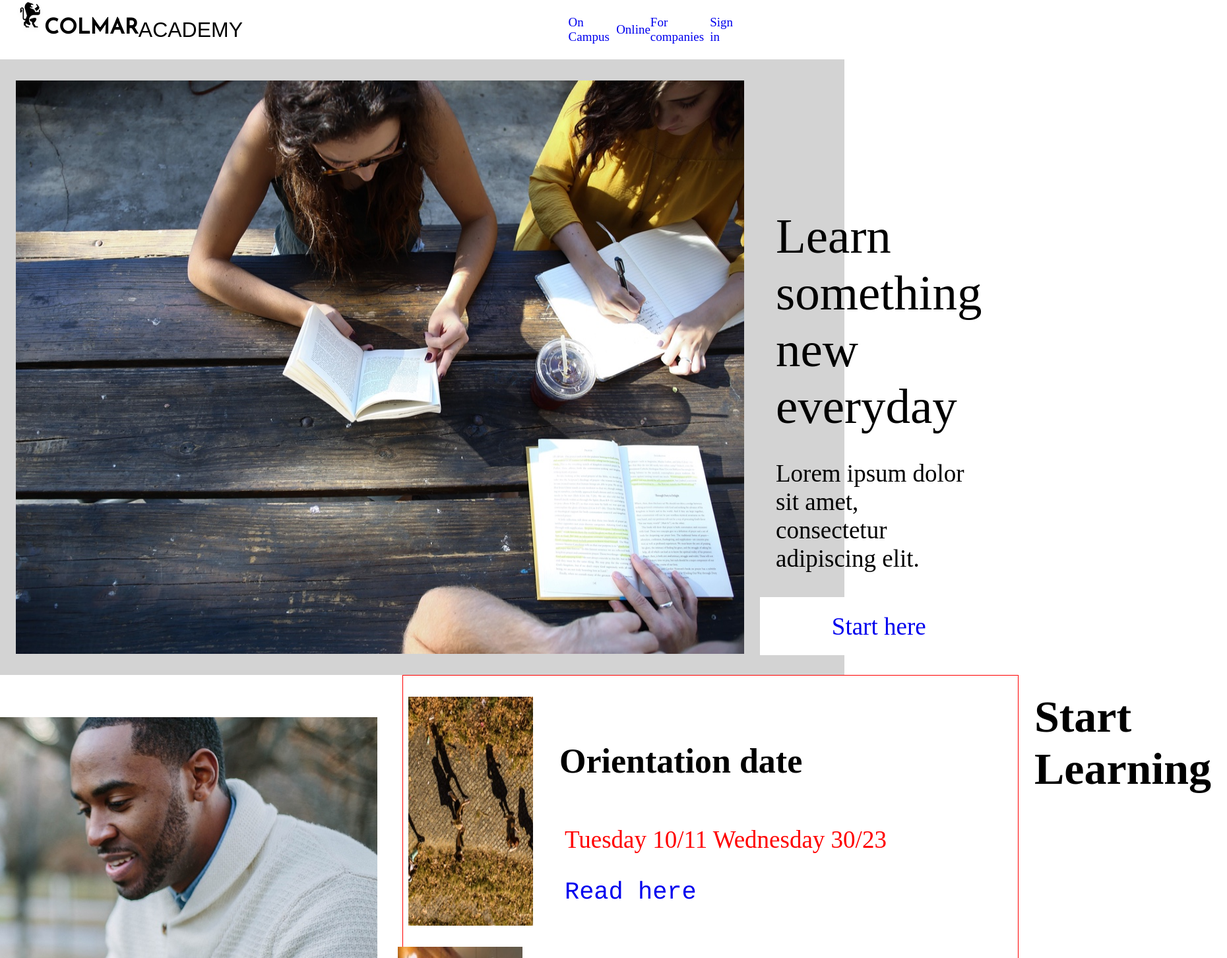
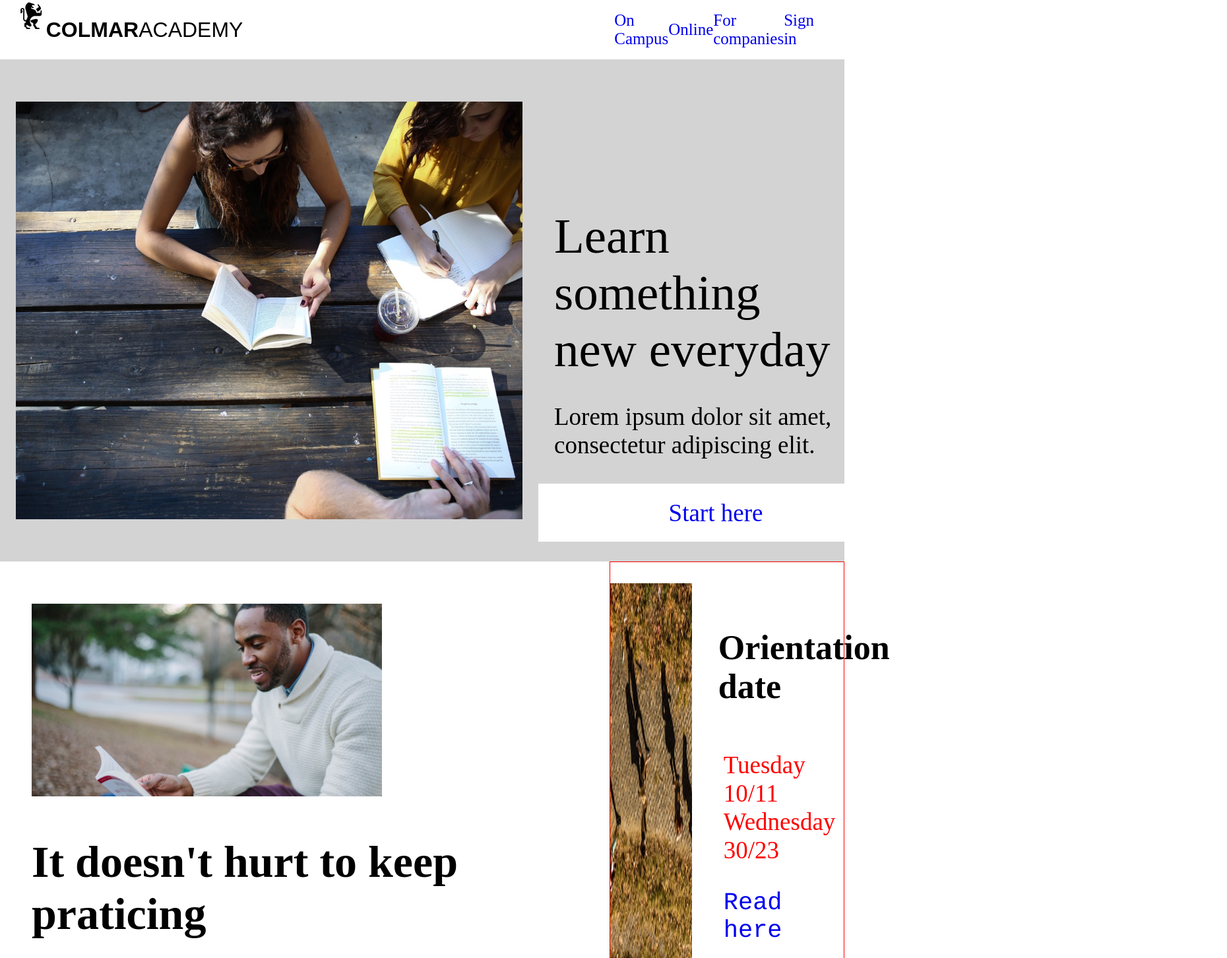
Before and after one commit to getatmeyer/new-colmar-academy, a plain HTML site: page Colmar Academy copy/index.html in a window 1280 px wide. Shown: the top 1452 px of the page at 66% size, 1860 px wide, since content can reach past the window. Drawn offline with Linux system fonts and the light colour scheme.

Commit message:
Add files via upload

```diff
--- a/Colmar Academy copy/resources/css/style.css
+++ b/Colmar Academy copy/resources/css/style.css
@@ -20,7 +20,7 @@ body {
 }
 .colmar-logo {
   font-size: 32px;
-  font-family: 'Josefin Sans', sans-serif;
+  font-family: 'Quicksand', sans-serif;
 }
 .academy-logo {
   font-size: 32px;
@@ -33,12 +33,13 @@ body {
 
 }
 .navigation {
-  font-size: 19px;
+  padding: 16px;
+  font-size: 25px;
   width: 30%;
   display: flex;
   justify-content: space-between;
   align-items: center;
-  margin-right: 160px;
+  margin-right: 30px;
 
 }
 .navigation:hover {
@@ -52,14 +53,13 @@ a {
 }
 /* MAIN SECTION */
 .maincontainer {
-
+  width: 100%;
   display: flex;
   background-color: lightgray;
 }
 .maincontainer img {
-  padding: 32px 24px;
-  padding-top: 32px;
-
+  width: 60%;
+  padding: 64px 24px;
 }
 .container .learn {
   padding: 0 24px;
@@ -80,11 +80,12 @@ p {
 .start-button {
   background-color: white;
   height: 40px;
+  width: 490px;
   padding: 24px;
   display: flex;
   justify-content: center;
 }
-.start-button:hover {
+.start-button: hover {
   color: gray;
 }
 
@@ -105,28 +106,28 @@ h1 {
 .section-two {
   width: 100%;
   display: flex;
-  justify-content: center;
 }
 .leftsection {
+  width: 100%;
   padding-left: 24px;
   margin-right: 14px;
   margin-top: 32px;
 }
 .leftsection img {
+  width: 60%;
   padding: 32px 24px;
   padding-top: 32px;
 }
 .rightsection {
-  padding-left: 100px;
   border: solid 1px red;
-  width: 65%;
+  width: 40%;
   display: flex;
   float: right;
   flex-direction: column;
 }
 .item {
   padding-top: 32px;
-  width: 65%;
+  width: 100%;
   display: flex;
   justify-content: center;
 }
@@ -136,9 +137,12 @@ h1 {
   display: flex;
   flex-direction: column;
 }
+.content {
+ width: 65%;
+}
 .content p {
+  width: 65%
   padding: 0 24px;
-  white-space: nowrap;
   color: red;
 
 }
@@ -155,5 +159,4 @@ h3 {
 .middlesection {
   display: flex;
   justify-content: center;
-
 }
```
Also changed, not shown: Colmar Academy copy/index.html (+3 -0 lines).
